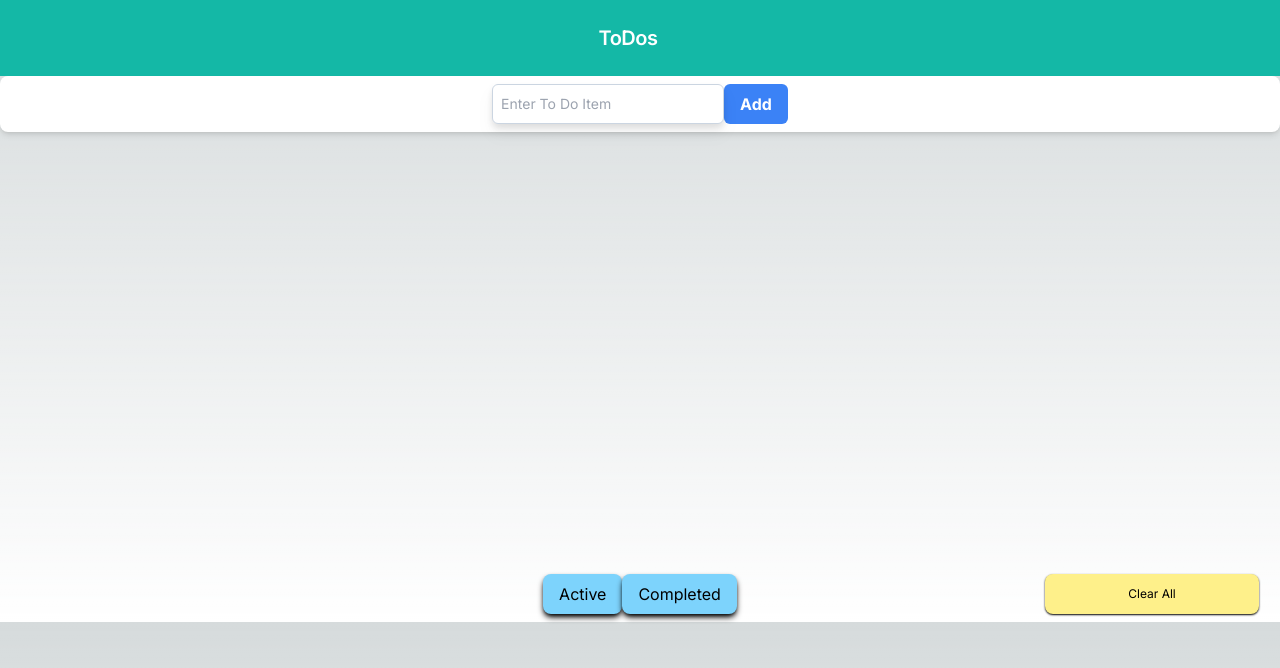
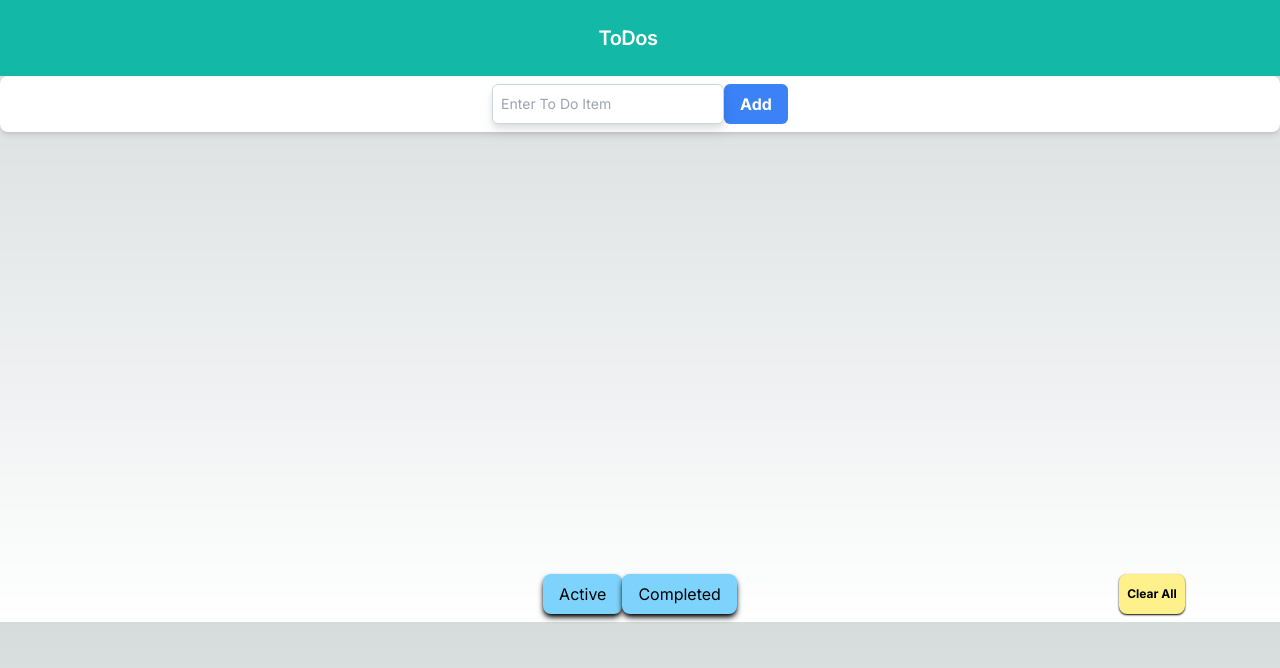
Before and after one commit to SheoranRavi/ListsApp, a Next.js app in the folder webapp/: page / in a window 1280 px wide. Both pictures are taken after a click on the element "Completed". Shown: the top 668 px of the page. Built offline with nearby package versions, Linux system fonts and the light colour scheme.

Commit message:
set max width for button

```diff
--- a/webapp/src/app/components/ClearAll.jsx
+++ b/webapp/src/app/components/ClearAll.jsx
@@ -12,7 +12,7 @@ export default function ClearAll(props){
     return (
         <>
             <button
-                className="inline h-half w-10/12 text-xs rounded-lg bg-yellow-200 hover:bg-gray-400 active:bg-gray-500 justify-self-center shadow-sm shadow-black"
+                className="inline h-half max-w-max px-2 font-bold text-xs rounded-lg bg-yellow-200 hover:bg-gray-400 active:bg-gray-500 justify-self-center shadow-sm shadow-black"
                 onClick={handleClick}
             >
                 Clear All
```
